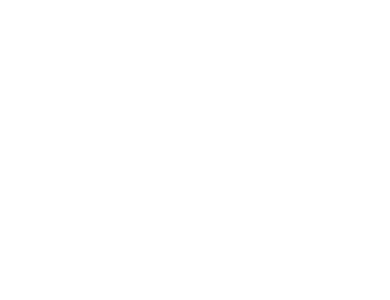
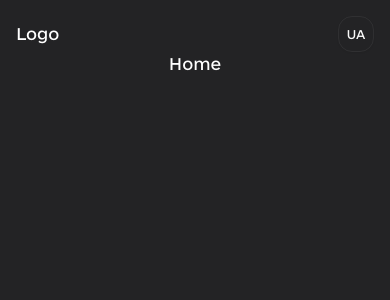
Before and after one commit to Vakolyyk/nerd-stud-io, a Next.js app in the folder client/: page / in a window 390 px wide. Shown: the top 300 px of the page. Built offline with nearby package versions, Linux system fonts and the light colour scheme.

Commit message:
feat: created header, footer, container

```diff
--- a/client/package.json
+++ b/client/package.json
@@ -9,6 +9,7 @@
     "lint": "eslint"
   },
   "dependencies": {
+    "@radix-ui/react-slot": "^1.2.3",
     "class-variance-authority": "^0.7.1",
     "clsx": "^2.1.1",
     "lucide-react": "^0.542.0",
--- a/client/src/app/globals.css
+++ b/client/src/app/globals.css
@@ -55,6 +55,7 @@
 body {
   font-family: 'e-Ukraine', sans-serif;
   color: var(--text-primary);
+  background-color: var(--background-primary);
 }
 
 @theme inline {
@@ -95,39 +96,6 @@
   --color-sidebar-ring: var(--sidebar-ring);
 }
 
-.dark {
-  --background: oklch(0.145 0 0);
-  --foreground: oklch(0.985 0 0);
-  --card: oklch(0.205 0 0);
-  --card-foreground: oklch(0.985 0 0);
-  --popover: oklch(0.205 0 0);
-  --popover-foreground: oklch(0.985 0 0);
-  --primary: oklch(0.922 0 0);
-  --primary-foreground: oklch(0.205 0 0);
-  --secondary: oklch(0.269 0 0);
-  --secondary-foreground: oklch(0.985 0 0);
-  --muted: oklch(0.269 0 0);
-  --muted-foreground: oklch(0.708 0 0);
-  --accent: oklch(0.269 0 0);
-  --accent-foreground: oklch(0.985 0 0);
-  --destructive: oklch(0.704 0.191 22.216);
-  --border: oklch(1 0 0 / 10%);
-  --input: oklch(1 0 0 / 15%);
-  --ring: oklch(0.556 0 0);
-  --chart-1: oklch(0.488 0.243 264.376);
-  --chart-2: oklch(0.696 0.17 162.48);
-  --chart-3: oklch(0.769 0.188 70.08);
-  --chart-4: oklch(0.627 0.265 303.9);
-  --chart-5: oklch(0.645 0.246 16.439);
-  --sidebar: oklch(0.205 0 0);
-  --sidebar-foreground: oklch(0.985 0 0);
-  --sidebar-primary: oklch(0.488 0.243 264.376);
-  --sidebar-primary-foreground: oklch(0.985 0 0);
-  --sidebar-accent: oklch(0.269 0 0);
-  --sidebar-accent-foreground: oklch(0.985 0 0);
-  --sidebar-border: oklch(1 0 0 / 10%);
-  --sidebar-ring: oklch(0.556 0 0);
-}
 
 @layer base {
   * {
--- a/client/src/app/layout.tsx
+++ b/client/src/app/layout.tsx
@@ -1,5 +1,9 @@
 import type { Metadata } from "next";
 import "./globals.css";
+
+import Header from "@/components/Header";
+import Footer from "@/components/Footer";
+import Container from "@/components/Container";
 
 export const metadata: Metadata = {
   title: "Nerd-stud-io",
@@ -13,7 +17,11 @@
 }>) {
   return (
     <html lang="en">
-      <body>{children}</body>
+      <body className="flex flex-col min-h-screen p-4 sm:p-5 lg:py-[30px] lg:px-[40px]">
+        <Header />
+        <Container>{children}</Container>
+        <Footer />
+      </body>
     </html>
   );
 }
--- /dev/null
+++ b/client/src/components/Container.tsx
@@ -0,0 +1,9 @@
+type ContainerProps = {
+  children: React.ReactNode;
+};
+
+const Container = ({ children }: ContainerProps) => (
+  <div className="flex-grow max-w-[400px] mx-auto">{children}</div>
+);
+
+export default Container;
--- /dev/null
+++ b/client/src/components/Footer.tsx
@@ -0,0 +1,3 @@
+const Footer = () => <div className="hidden sm:flex sm:justify-end">Logo</div>;
+
+export default Footer;
--- /dev/null
+++ b/client/src/components/Header.tsx
@@ -0,0 +1,12 @@
+import { Button } from "./ui/button";
+
+const Header = () => (
+  <div className="flex justify-between items-center sm:justify-end">
+    <h1 className="sm:hidden">Logo</h1>
+    <Button className="h-9 w-9 sm:h-14 sm:w-14  bg-background-secondary text-xs border-1 border-[#FFFFFF0F]">
+      UA
+    </Button>
+  </div>
+);
+
+export default Header;
--- /dev/null
+++ b/client/src/components/ui/button.tsx
@@ -0,0 +1,47 @@
+import * as React from "react";
+import { Slot } from "@radix-ui/react-slot";
+import { cva, type VariantProps } from "class-variance-authority";
+
+import { cn } from "@/lib/utils";
+
+const buttonVariants = cva(
+  "inline-flex items-center justify-center gap-2 whitespace-nowrap rounded-[14px] text-sm font-medium transition-all disabled:pointer-events-none disabled:opacity-50 [&_svg]:pointer-events-none [&_svg:not([class*='size-'])]:size-4 shrink-0 [&_svg]:shrink-0 outline-none focus-visible:border-ring focus-visible:ring-ring/50 focus-visible:ring-[3px] aria-invalid:ring-destructive/20 dark:aria-invalid:ring-destructive/40 aria-invalid:border-destructive",
+  {
+    variants: {
+      variant: {
+        default:
+          "bg-primary text-primary-foreground shadow-xs hover:bg-primary/90 cursor-pointer",
+      },
+      size: {
+        default: "px-4 py-2 has-[>svg]:px-3",
+      },
+    },
+    defaultVariants: {
+      variant: "default",
+      size: "default",
+    },
+  },
+);
+
+function Button({
+  className,
+  variant,
+  size,
+  asChild = false,
+  ...props
+}: React.ComponentProps<"button"> &
+  VariantProps<typeof buttonVariants> & {
+    asChild?: boolean;
+  }) {
+  const Comp = asChild ? Slot : "button";
+
+  return (
+    <Comp
+      data-slot="button"
+      className={cn(buttonVariants({ variant, size, className }))}
+      {...props}
+    />
+  );
+}
+
+export { Button, buttonVariants };
```
Also changed, not shown: 1 other file (tests, documents, lock files or other folders).
